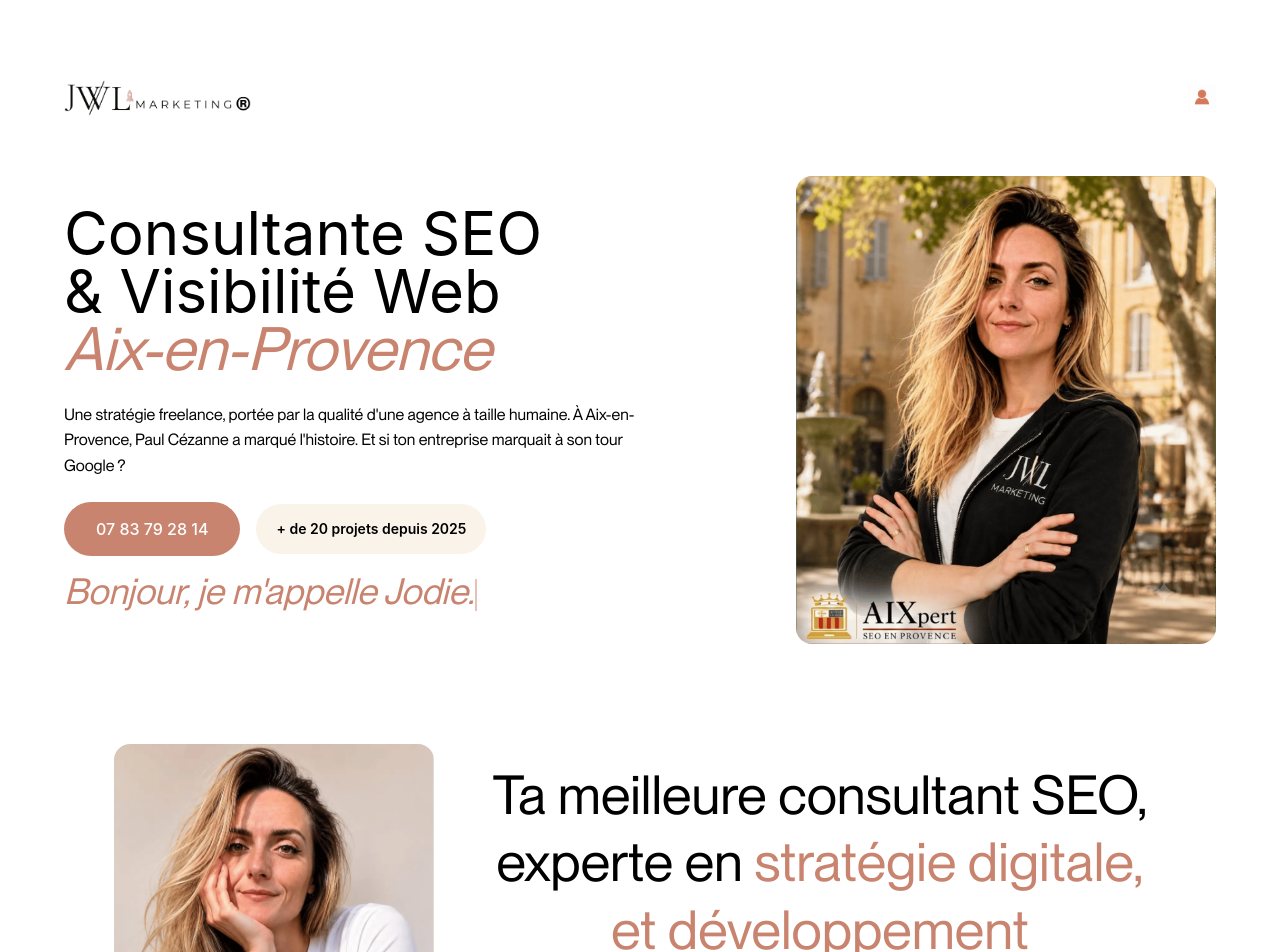
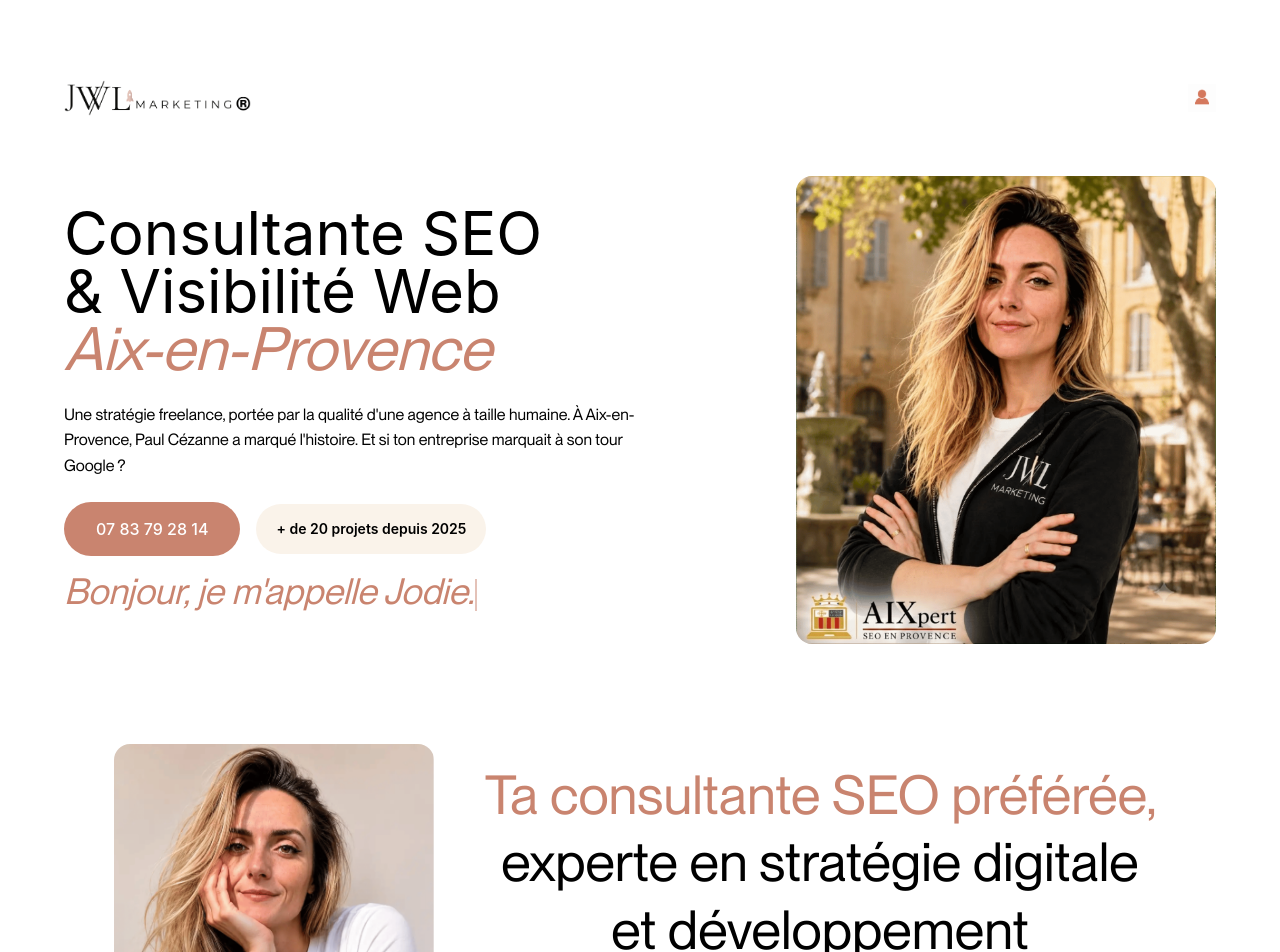
Before and after one commit to jwlmarketing/website, a Next.js app: page /consultant-freelance-seo-aix-en-provence in a window 1280 px wide. Shown: the top 952 px of the page. Built offline with nearby package versions, Linux system fonts and the light colour scheme.

Commit message:
Update SEO consultant heading text

```diff
--- a/src/app/consultant-freelance-seo-aix-en-provence/page.tsx
+++ b/src/app/consultant-freelance-seo-aix-en-provence/page.tsx
@@ -115,7 +115,7 @@ export default function QuiSuisJe() {
           />
           <div className="text-center">
             <h2 className="font-heading text-3xl leading-tight md:text-[54px] text-black">
-              Ta meilleure consultant SEO, experte en <span className="text-[#c9846f]">stratégie digitale, et développement commercial</span>
+              <span className="text-[#c9846f]"> Ta consultante SEO préférée,</span> experte en stratégie digitale et développement commercial
             </h2>
             <div className="mt-2 text-4xl md:text-6xl">
               <GoogleColors />
```
